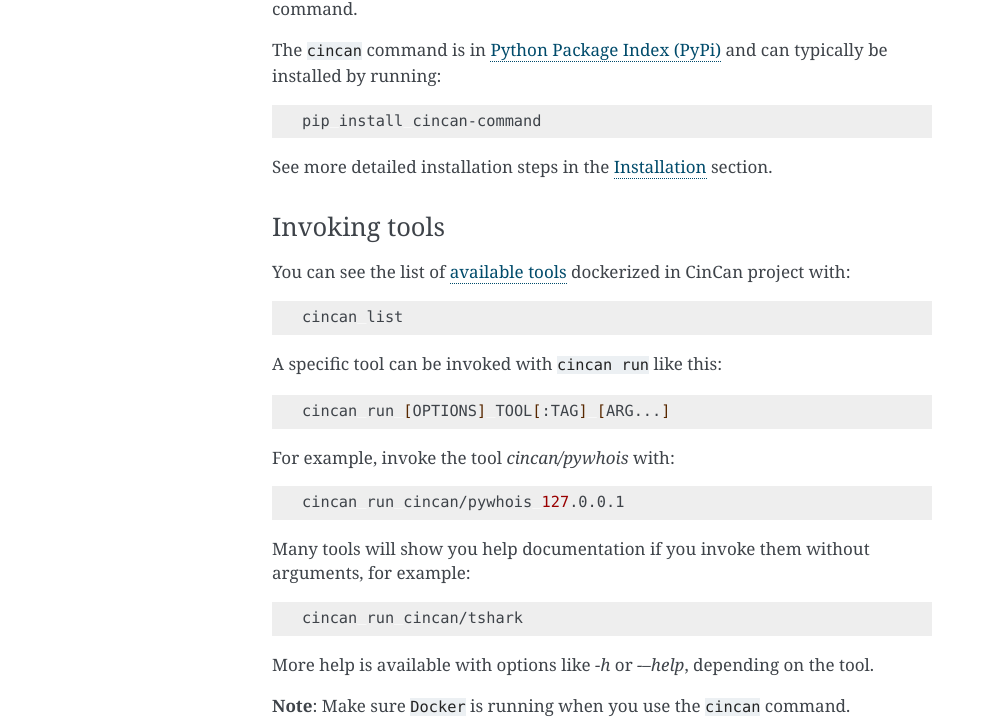
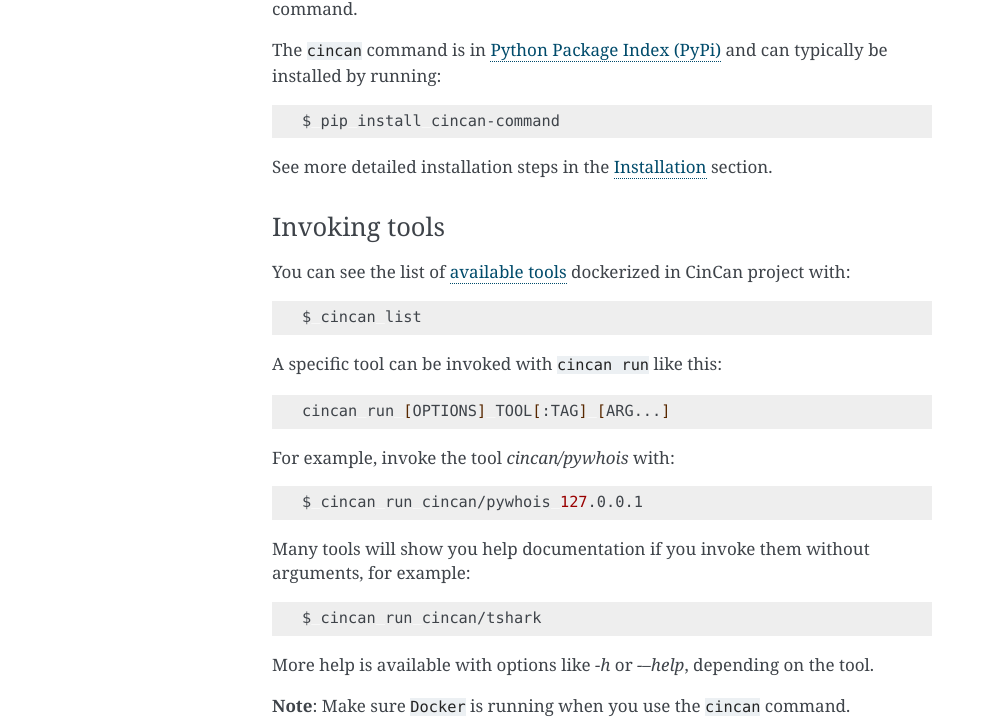
Before and after one commit to cincanproject/cincan-command, a Sphinx documentation site: the page built from docs/index.rst, in a window 1280 px wide. Shown: the part 1023-1741 px from the top of the page, without its empty margins (148-1141 px from the left). Built offline with Sphinx 7.4.7, drawn with Linux system fonts in a browser that asks for light colours.

```diff
--- a/docs/commands/cincan_list.rst
+++ b/docs/commands/cincan_list.rst
@@ -14,12 +14,12 @@ You can see the list of available tools with:
 
 .. code-block:: shell
 
-   cincan list
+   $ cincan list
 
 Show your local tools with all tags:
 
 .. code-block:: shell
 
-   cincan list --local --all
+   $ cincan list --local --all
 
 **Note**: ``cincan list`` is using list command from module `cincan-registry <https://gitlab.com/CinCan/cincan-registry>`_. Consult the module's documentation for all available options.
--- a/docs/index.rst
+++ b/docs/index.rst
@@ -53,7 +53,7 @@ The ``cincan`` command is in `Python Package Index (PyPi) <https://pypi.org/proj
 
 .. code-block:: shell
 
-   pip install cincan-command
+   $ pip install cincan-command
 
 See more detailed installation steps in the :ref:`installation` section.
 
@@ -64,7 +64,7 @@ You can see the list of `available tools <https://gitlab.com/CinCan/tools>`_ doc
 
 .. code-block:: shell
 
-   cincan list
+   $ cincan list
 
 A specific tool can be invoked with ``cincan run`` like this:
 
@@ -76,13 +76,13 @@ For example, invoke the tool `cincan/pywhois` with:
 
 .. code-block:: shell
 
-   cincan run cincan/pywhois 127.0.0.1
+   $ cincan run cincan/pywhois 127.0.0.1
 
 Many tools will show you help documentation if you invoke them without arguments, for example:
 
 .. code-block:: shell
 
-   cincan run cincan/tshark
+   $ cincan run cincan/tshark
 
 More help is available with options like `-h` or `-–help`, depending on the tool.
 
```
